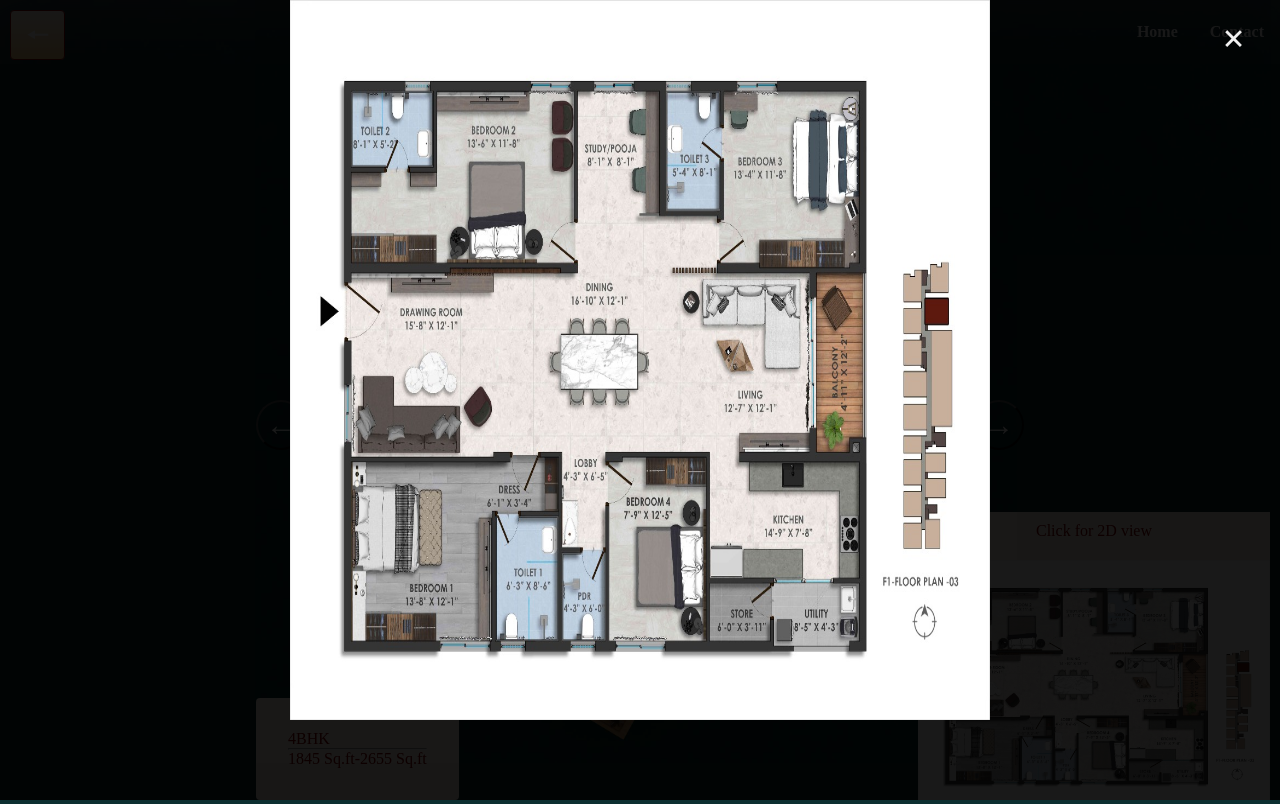
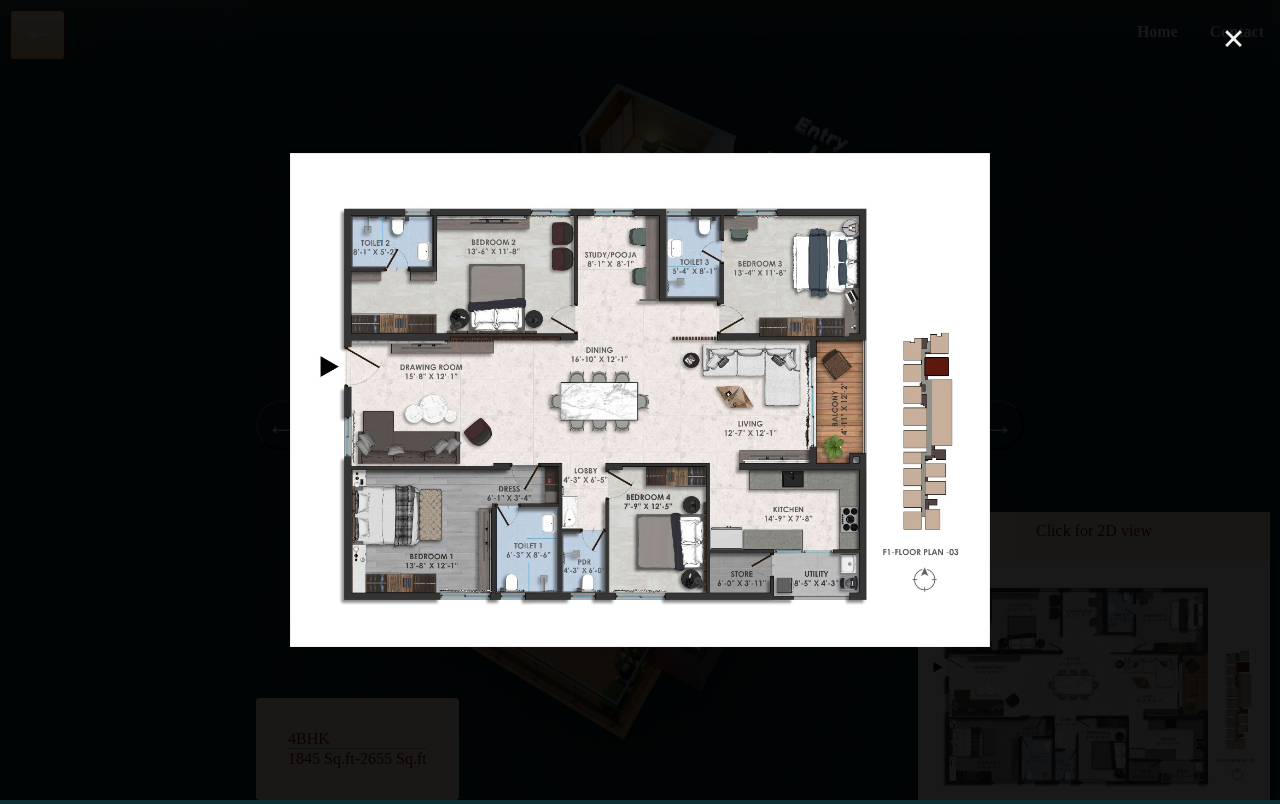
Before and after one commit to RAHULBAWA777/Theme-Imperial-3D-Project, a plain HTML site: page 96.html in a window 1280 px wide. Both pictures are taken after a click on the picture 1094 px from the left and 684 px from the top of the page. Drawn offline with Linux system fonts and the light colour scheme.

Commit message:
Update 96.html

```diff
--- a/96.html
+++ b/96.html
@@ -168,16 +168,13 @@
       position: fixed;
       /* Stay in place */
       z-index: 1;
-      /* Sit on top */
-      /* padding-top: 100px; */
-      /* Location of the box */
       left: 0;
       top: 0;
       width: 100%;
       /* Full width */
       height: 100%;
       /* Full height */
-      overflow: auto;
+      overflow: hidden;
       /* Enable scroll if needed */
       background-color: rgb(0, 0, 0);
       /* Fallback color */
@@ -191,8 +188,8 @@
       margin: auto;
       display: block;
       width: 80%;
-      height: 90%;
       max-width: 700px;
+    object-fit: contain;
     }
 
     /* Caption of Modal Image */
```
